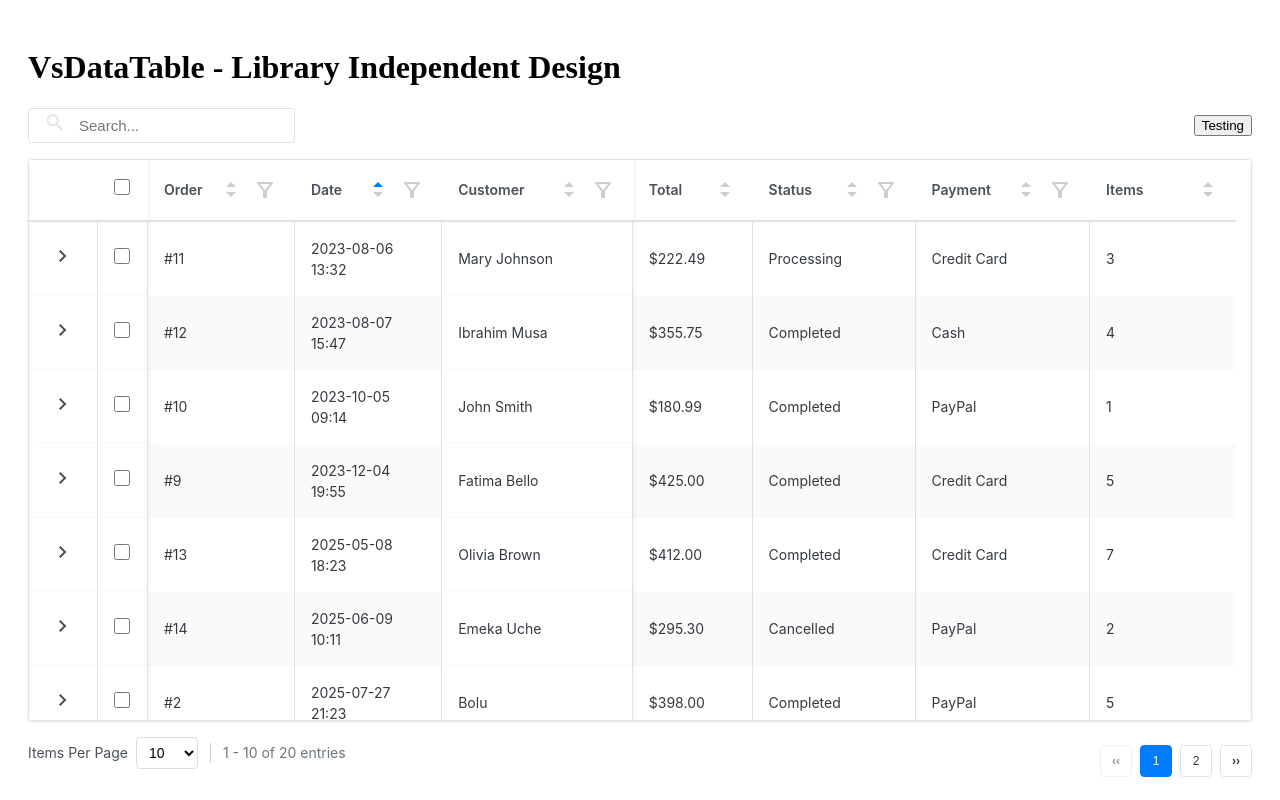
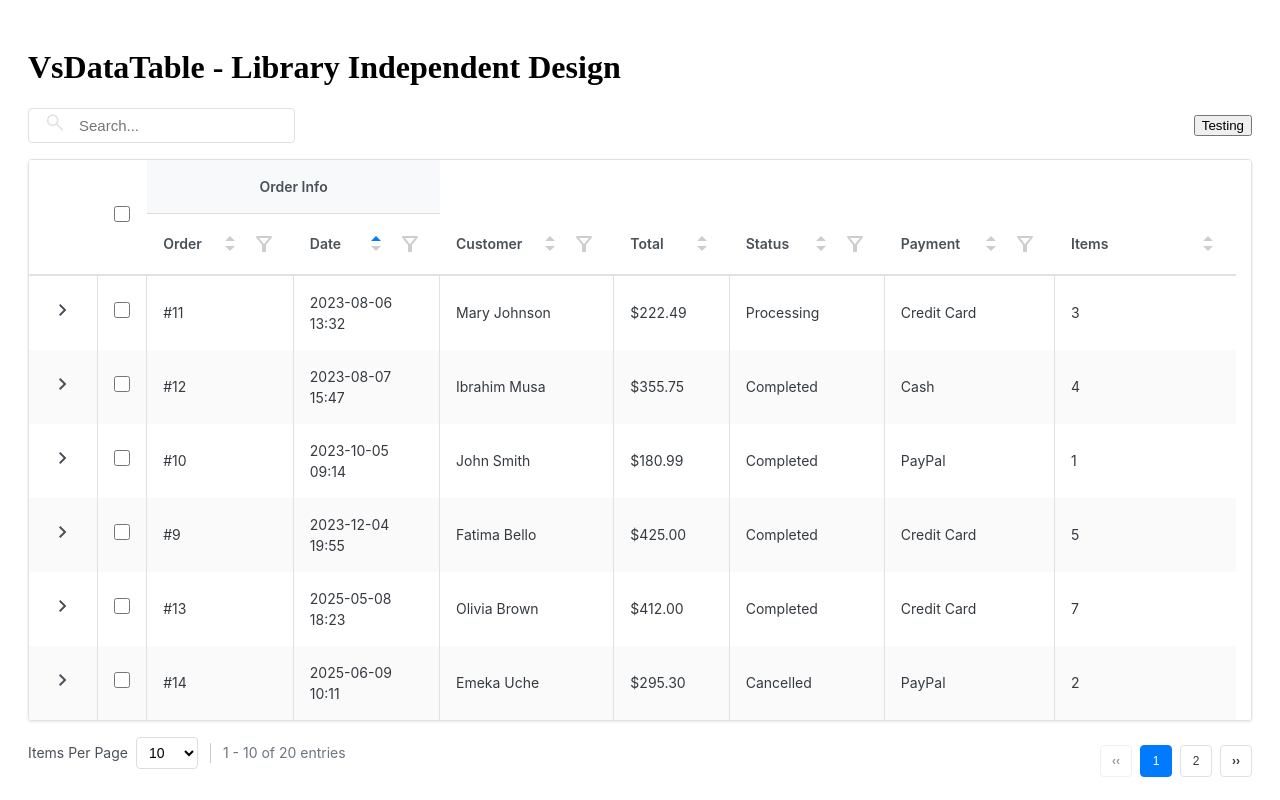
Before and after one commit to oregs/vs-datatable, a Vue app: page / in a window 1280 px wide. Shown: the top 800 px of the page. Built offline with nearby package versions, Linux system fonts and the light colour scheme.

Commit message:
Feat: implementing column grouping

```diff
--- a/src/App.vue
+++ b/src/App.vue
@@ -147,10 +147,27 @@ const expanded = ref<number[]>([])
 const loading = ref<boolean>(false)
 const sort = ref<any[]>([{ field: 'date', order: 'asc' }])
 const itemSelected = ref<any[]>([])
+// const columns = ref<any[]>([
+//   { label: 'Order', field: 'id', width: '10', sortable: true, filter: { type: 'number-range', operators: ['between', 'equals', 'notEqual'] } },
+//   { label: 'Date', field: 'date', width: '20', sortable: true, filter: { type: 'date-range', operators: ['between', 'equals', 'before', 'after'] } },
+//   { label: 'Customer', field: 'customer', width: '30', sortable: true, filter: { type: 'text' } },
+//   { label: 'Total', field: 'total', width: '15', sortable: true },
+//   { label: 'Status', field: 'status', width: '15', sortable: true, filter: { type: 'custom', custom: 'StatusFilterSlot', filterKey: 'statusFilter' }, },
+//   { label: 'Payment', field: 'payment', width: '15', sortable: true, filter: { type: 'multi-select', asyncOptions: () => ['Cash', 'Card', 'Wallet', 'POS'] } }, // Remove 'asyncOptions' to use Column field value
+//   { label: 'Items', field: 'items', width: '15', sortable: true },
+// ])
+
 const columns = ref<any[]>([
-  { label: 'Order', field: 'id', width: '10', sortable: true, filter: { type: 'number-range', operators: ['between', 'equals', 'notEqual'] } },
-  { label: 'Date', field: 'date', width: '20', sortable: true, filter: { type: 'date-range', operators: ['between', 'equals', 'before', 'after'] } },
-  { label: 'Customer', field: 'customer', width: '30', sortable: true, filter: { type: 'text' }, sticky: 'left' },
+  {
+    label: 'Order Info',
+    children: [
+      { label: 'Order', field: 'id', width: '10', sortable: true, filter: { type: 'number-range', operators: ['between', 'equals', 'notEqual'] } },
+      { label: 'Date', field: 'date', width: '20', sortable: true, filter: { type: 'date-range', operators: ['between', 'equals', 'before', 'after'] } },
+    ],
+  },
+  // { label: 'Order', field: 'id', width: '10', sortable: true, filter: { type: 'number-range', operators: ['between', 'equals', 'notEqual'] } },
+  // { label: 'Date', field: 'date', width: '20', sortable: true, filter: { type: 'date-range', operators: ['between', 'equals', 'before', 'after'] } },
+  { label: 'Customer', field: 'customer', width: '30', sortable: true, filter: { type: 'text' } },
   { label: 'Total', field: 'total', width: '15', sortable: true },
   { label: 'Status', field: 'status', width: '15', sortable: true, filter: { type: 'custom', custom: 'StatusFilterSlot', filterKey: 'statusFilter' }, },
   { label: 'Payment', field: 'payment', width: '15', sortable: true, filter: { type: 'multi-select', asyncOptions: () => ['Cash', 'Card', 'Wallet', 'POS'] } }, // Remove 'asyncOptions' to use Column field value
--- a/src/components/VsDataTableBody.vue
+++ b/src/components/VsDataTableBody.vue
@@ -84,8 +84,10 @@
         </td>
 
         <!-- Data Cells -->
+        <!-- ✅ CHANGED: now uses flatColumns -->
+         <template  v-for="column in flatColumns">
            <td
-          v-for="column in columns"
+             v-if="column && column.field"
             :key="column.field"
              :class="cellClass"
              :data-field="column.field"
@@ -103,6 +105,7 @@
                {{ getValue(item, column.field) }}
              </slot>
            </td>
+         </template>
       </tr>
 
       <!-- Expanded content -->
@@ -149,7 +152,7 @@ const props = defineProps<{
   isItemSelectedControlled: boolean
   selectedItems: Record<string, unknown>[]
   tablename: string
-  columns: Column[]
+  columns: (Column | { title: string; children: Column[] })[] // ✅ CHANGED: support groups
   rowKey?: string | ((item: unknown, index: number) => string | number)
   rowClass?: string | string[] | Record<string, unknown>
   cellClass?: string | string[] | Record<string, unknown>
@@ -171,11 +174,19 @@ const emit = defineEmits<{
   (e: 'row-click', item: unknown, index: number): void
 }>()
 
-const safeRowKey = computed(() => {
-  return props.rowKey ?? 'id'
-})
+const safeRowKey = computed(() => props.rowKey ?? 'id')
 
 const bodyRef = ref<HTMLElement | null>(null)
+
+/**
+ * ✅ CHANGED: Flatten grouped columns
+ * This ensures tbody aligns perfectly with grouped thead
+ */
+const flatColumns = computed(() => {
+  return props.columns.flatMap(col =>
+    'children' in col ? col.children : [col]
+  )
+})
 </script>
 
 <style scoped>
--- a/src/components/VsDataTableFilterDropdown.vue
+++ b/src/components/VsDataTableFilterDropdown.vue
@@ -323,7 +323,6 @@ function toggleDropdown() {
 function applyFilter() {
   emit('update:modelValue', { ...localFilter.value })
   emit('apply', { ...localFilter.value })
-  // closeDropdown()
 }
 
 function clearFilter() {
--- a/src/components/VsDataTableHeader.vue
+++ b/src/components/VsDataTableHeader.vue
@@ -1,11 +1,61 @@
 <template>
   <thead ref="headerRef">
-    <tr>
-      <!-- Expandable column header -->
-      <th v-if="expandable" class="vs-expand-column" style="width: 5%"></th>
+    <!-- 🟢 CHANGE: Added Group Header Row (if columns have children) -->
+    <tr v-if="hasGroups">
+      <!-- Expandable column -->
+      <th
+        v-if="expandable"
+        class="vs-expand-column"
+        rowspan="2"
+        style="width: 5%"
+      ></th>
 
       <!-- Checkbox Column -->
-      <th v-if="isItemSelectedControlled" class="vs-checkbox-column" style="width: 5%">
+      <th
+        v-if="isItemSelectedControlled"
+        class="vs-checkbox-column"
+        rowspan="2"
+        style="width: 5%"
+      >
+        <div class="vs-checkbox">
+          <input
+            type="checkbox"
+            :id="tablename + '-main-checkbox'"
+            :checked="isAllChecked"
+            :indeterminate="isSomeChecked"
+            @change="toggleAll"
+          />
+          <label :for="tablename + '-main-checkbox'"></label>
+        </div>
+      </th>
+
+      <!-- 🟢 CHANGE: Group Headers -->
+      <th
+        v-for="group in groupedColumns"
+        :key="group.label"
+        :colspan="group.colspan"
+        class="vs-group-header"
+        :style="{ textAlign: 'center' }"
+      >
+        {{ group.label }}
+      </th>
+    </tr>
+
+    <!-- Normal Header Row -->
+    <tr>
+      <!-- Expandable column header (shown only if not in group mode) -->
+      <th
+        v-if="expandable && !hasGroups"
+        class="vs-expand-column"
+        style="width: 5%"
+      ></th>
+
+      <!-- Checkbox Column (shown only if not in group mode) -->
+      <th
+        v-if="isItemSelectedControlled && !hasGroups"
+        class="vs-checkbox-column"
+        style="width: 5%"
+      >
         <div class="vs-checkbox">
           <input
             type="checkbox"
@@ -19,8 +69,9 @@
       </th>
 
       <!-- Header Columns -->
+      <!-- 🟢 CHANGE: now loops over flatColumns (instead of props.columns) -->
       <th
-        v-for="(column, index) in columns"
+        v-for="(column, index) in flatColumns"
         :key="column.field"
         @click="column.sortable ? sortHelpers.handleSort(column.field, $event) : null"
         :style="[{ width: column.width + '%' }]"
@@ -161,12 +212,43 @@ function handleOpenFilter(field: string) {
 }
 
 function handleCloseFilter(field: string) {
-  // Only close if the current open filter matches
   if (openFilter.value === field) openFilter.value = null
 }
 
 const headerRef = ref<HTMLElement | null>(null)
+
+/* 🟢 CHANGE: Computed logic for grouped headers */
+const hasGroups = computed(() =>
+  props.columns.some((col) => col.children && col.children.length)
+)
+
+const groupedColumns = computed(() =>
+  props.columns
+    .filter((col) => col.children && col.children.length)
+    .map((col) => ({
+      label: col.label,
+      colspan: col.children.length,
+      children: col.children,
+    }))
+)
+
+const flatColumns = computed(() => {
+  if (!hasGroups.value) return props.columns
+  return props.columns.flatMap((col) =>
+    col.children && col.children.length ? col.children : [col]
+  )
+})
 </script>
+
+<style scoped>
+/* 🟢 CHANGE: Optional style for grouped header */
+.vs-group-header {
+  background: var(--vs-table-header-bg, #f9fafb);
+  font-weight: 600;
+  border-bottom: 1px solid #ddd;
+}
+</style>
+
 
 <style scoped>
 .vs-header-content {
--- a/src/composables/useColumnFilter.ts
+++ b/src/composables/useColumnFilter.ts
@@ -27,10 +27,13 @@ export function useColumnFilter<T extends Record<string, any>>(
   const filters = ref<Record<string, ColumnFilter>>({})
 
   const filteredData = computed(() => {
+    console.log('InitFilter Filtered:', data.value)
+
     if (options?.serverMode) return data.value
 
     return data.value.filter((row) => {
       return columns.every((col) => {
+        if (!col.field) return true
         const filter = filters.value[col.field]
         if (!filter || !filter.type) return true
 
@@ -130,9 +133,9 @@ export function useColumnFilter<T extends Record<string, any>>(
     { deep: true }
   )
 
-
   // Set or update a filter
   function setFilter(columnKey: string, filter?: ColumnFilter, type?: ColumnFilter['type']) {
+
     if (filter) {
       filters.value[columnKey] = initFilter(filter.type, filter)
     } else if (type) {
--- a/src/composables/useStickyColumns.ts
+++ b/src/composables/useStickyColumns.ts
@@ -25,6 +25,7 @@ export function useStickyColumns(
     if (!rows?.length) return
 
     const firstRow = rows[0]
+    if (!firstRow) return
     const allCells = Array.from(firstRow.children) as HTMLElement[]
 
     // 1. Detect if we have any manual sticky columns
--- a/src/styles/base.scss
+++ b/src/styles/base.scss
@@ -1192,3 +1192,21 @@
   top: 0;
   z-index: 2;
 }
+
+/* Column Grouping */
+.vs-group-header {
+  // background: var(--vs-table-header-bg, #f9fafb);
+  font-weight: 600;
+  border-bottom: 1px solid #ddd;
+  background-color: var(--vs-table-header-bg, #fafafa);
+  border-bottom: 1px solid var(--vs-border-color, #e5e7eb);
+}
+
+.vs-header-cell {
+  background: var(--vs-table-header-bg, #fff);
+  font-weight: 500;
+  white-space: nowrap;
+  text-align: left;
+  padding: 0.5rem 1rem;
+  border-bottom: 1px solid var(--vs-border-color, #e5e7eb);
+}
--- a/src/types/datatable.ts
+++ b/src/types/datatable.ts
@@ -6,7 +6,7 @@ import { type Ref, type ComputedRef } from 'vue'
 
 export interface Column<T = any> {
   label: string
-  field: keyof T & string
+  field?: keyof T & string
   width?: string
   sortable?: boolean
   isKey?: boolean
@@ -22,6 +22,8 @@ export interface Column<T = any> {
   }
   colHeaderClass?: string | string[] | Record<string, any>
   sticky?: 'left' | 'right'
+  title?: string
+  children?: Column[]
 }
 
 export interface Sort {
--- a/src/utils/filters.ts
+++ b/src/utils/filters.ts
@@ -105,6 +105,8 @@ export function hasValue(filter: ColumnFilter): boolean {
 }
 
 export function applyColumnFilter(row: any, col: Column, filter: ColumnFilter): boolean {
+  if (!col.field) return true
+
   switch (filter.type) {
     case 'text': {
       const cellValue = String(row[col.field] ?? '').toLowerCase()
@@ -166,6 +168,7 @@ export function applyColumnFilter(row: any, col: Column, filter: ColumnFilter):
     }
 
     case 'date-range': {
+      if (!col.field) return true
       const date = new Date(String(row[col.field]))
       // if (isNaN(date.getTime())) return false
       const value = filter.value ?? null
@@ -206,7 +209,9 @@ export function applyColumnFilter(row: any, col: Column, filter: ColumnFilter):
     }
 
     case 'custom':
+      if (!col.field) return true
       const cellValue = row[col.field]
+
       if (typeof filter.filterFn === 'function') {
         return filter.filterFn(cellValue, filter.value, row)
       }
```
Also changed, not shown: src/utils/datatable.ts (+7 -2 lines). Lines whose indentation alone changed are shown as unchanged.
